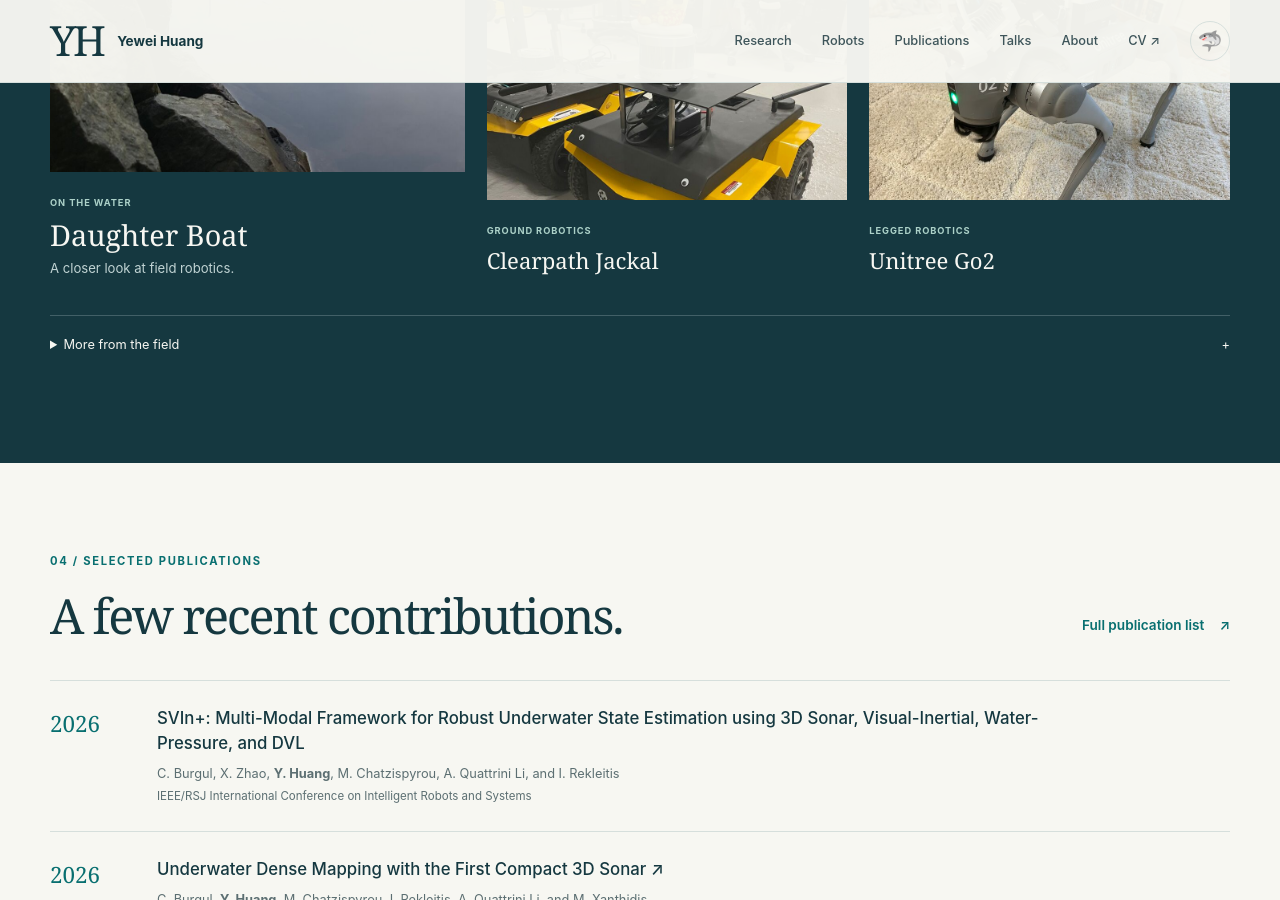
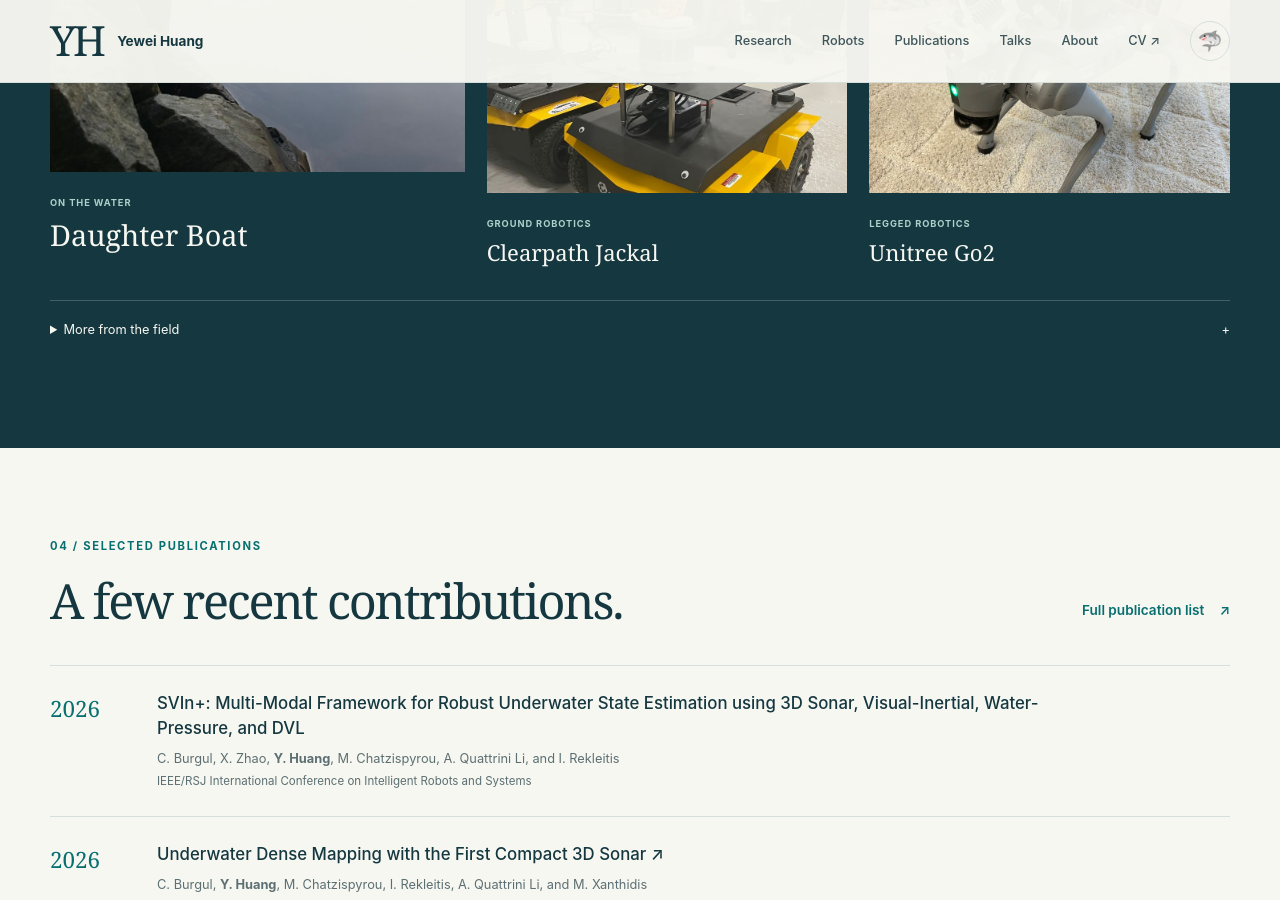
Before and after one commit to yeweihuang/yeweihuang.github.io, a Jekyll site: the page built from index.md, in a window 1280 px wide and 900 px high, scrolled down 3449 px. Built offline with Jekyll 4.4.1, drawn with Linux system fonts in a browser that asks for light colours.

Commit message:
Remove extra daughter boat caption

```diff
--- a/index.md
+++ b/index.md
@@ -74,7 +74,7 @@ image: /assets/images/web/pinkboat-hero.jpg
   <div class="wrap section">
     <div class="section-heading"><div><p class="section-number">03 / IN THE FIELD</p><h2 id="robots-title">Robots beyond the screen.</h2></div><p>On the water, underwater, and on land—some of the platforms I have worked with.</p></div>
     <div class="robot-grid">
-      <figure class="robot-photo robot-feature" id="daughter-boat"><a href="{{ '/assets/images/daughter_boat.jpg' | relative_url }}" aria-label="View full daughter boat photo"><img src="{{ '/assets/images/web/daughter_boat.jpg' | relative_url }}" width="900" height="1200" loading="lazy" alt="Daughter boat floating beside a rocky shoreline"></a><figcaption><span class="eyebrow">On the water</span><h3>Daughter Boat</h3><p>A closer look at field robotics.</p></figcaption></figure>
+      <figure class="robot-photo robot-feature" id="daughter-boat"><a href="{{ '/assets/images/daughter_boat.jpg' | relative_url }}" aria-label="View full daughter boat photo"><img src="{{ '/assets/images/web/daughter_boat.jpg' | relative_url }}" width="900" height="1200" loading="lazy" alt="Daughter boat floating beside a rocky shoreline"></a><figcaption><span class="eyebrow">On the water</span><h3>Daughter Boat</h3></figcaption></figure>
       <figure class="robot-photo" id="blueboat"><a href="{{ '/assets/images/blueboat2.jpg' | relative_url }}" aria-label="View full BlueBoat photo"><img src="{{ '/assets/images/web/blueboat2.jpg' | relative_url }}" width="1000" height="750" loading="lazy" alt="Instrumented surface vehicle moving across the water"></a><figcaption><span class="eyebrow">Surface robotics</span><h3>Blue Robotics BlueBoat</h3></figcaption></figure>
       <figure class="robot-photo" id="bluerov"><a href="{{ '/assets/images/bluerov3.jpg' | relative_url }}" aria-label="View full BlueROV2 photo"><img src="{{ '/assets/images/web/bluerov3.jpg' | relative_url }}" width="1000" height="750" loading="lazy" alt="Blue Robotics BlueROV2 underwater robot"></a><figcaption><span class="eyebrow">Underwater robotics</span><h3>Blue Robotics BlueROV2</h3></figcaption></figure>
       <figure class="robot-photo" id="jackal"><a href="{{ '/assets/images/jackal2.jpg' | relative_url }}" aria-label="View full Jackal photo"><img src="{{ '/assets/images/web/jackal2.jpg' | relative_url }}" width="900" height="685" loading="lazy" alt="Clearpath Jackal ground robot"></a><figcaption><span class="eyebrow">Ground robotics</span><h3>Clearpath Jackal</h3></figcaption></figure>
```
